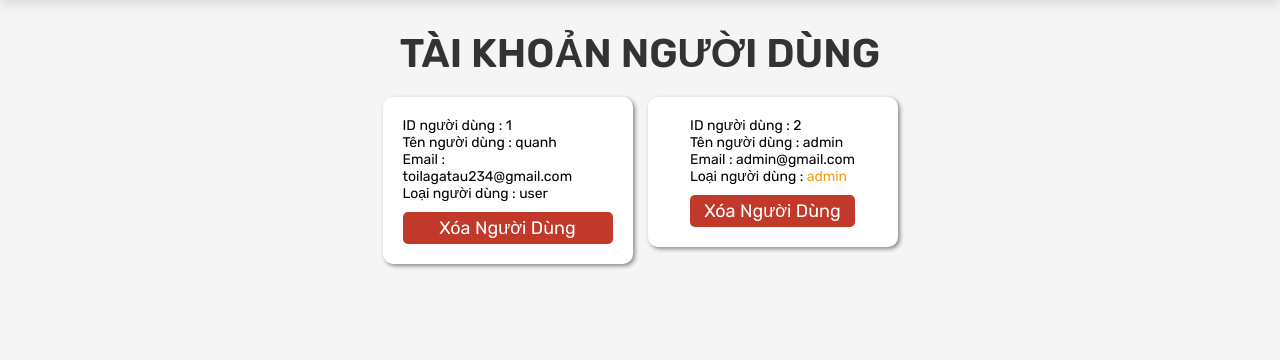
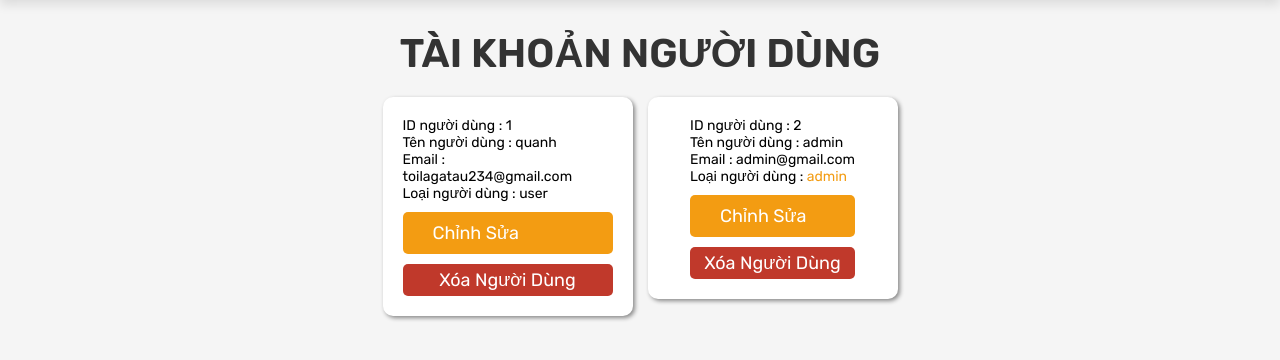
Before and after one commit to toilagatau234/LAP_TRINH_WEB, a PHP site: page /admin_users.php in a window 1280 px wide. Shown: the part 69-429 px from the top of the page. Run offline with PHP 8.4, Linux system fonts and the light colour scheme; a user stored in the database is signed in; data comes from the database, SQL or seed files in the repository.

Commit message:
Update admin_users.php

```diff
--- a/admin_users.php
+++ b/admin_users.php
@@ -54,7 +54,7 @@ if(isset($_GET['delete'])){
          <p> Email : <span><?php echo $fetch_users['email']; ?></span> </p>
          <p> Loại người dùng : <span style="color:<?php if($fetch_users['user_type'] == 'admin')
             { echo 'var(--orange)'; } ?>"><?php echo $fetch_users['user_type']; ?></span> </p>
-
+<a href="admin_users.php?edit=<?php echo $fetch_users['id']; ?>" class="option-btn">chỉnh sửa</a>
          <a href="admin_users.php?delete=<?php echo $fetch_users['id']; ?>
             " onclick="return confirm('delete this user?');" class="delete-btn">xóa người dùng</a>
       </div>
```
